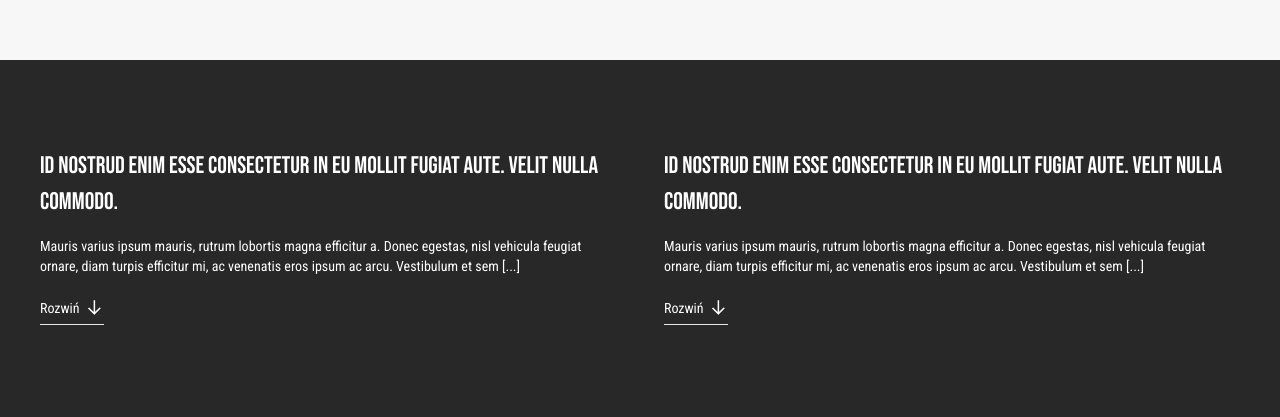
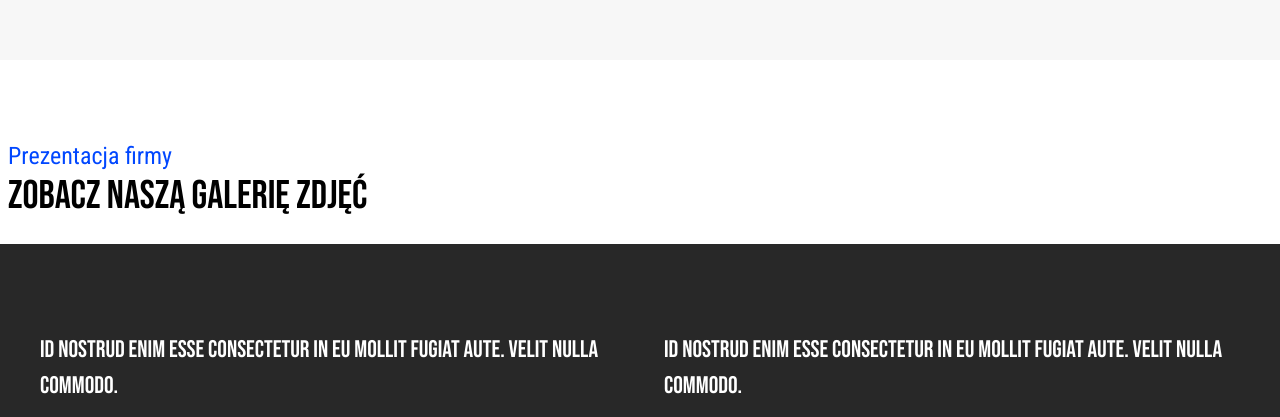
Before and after one commit to SD91PL/CarsSpot, a React (Vite) app: page / in a window 1280 px wide. Shown: the part 740-1157 px from the top of the page. Built offline with nearby package versions, Linux system fonts and the light colour scheme.

Commit message:
made Headers component

```diff
--- a/src/App.jsx
+++ b/src/App.jsx
@@ -9,8 +9,9 @@ function App() {
   return (
     <div className="roboto-condensed">
       <main className="bg-[#f7f7f7] min-h-screen min-w-screen">
+
       </main>
-
+      <Gallery />
       <Seo/>
       <Footer/>
     </div>
--- a/src/components/Gallery.jsx
+++ b/src/components/Gallery.jsx
@@ -1,7 +1,15 @@
+import Headers from './Headers.jsx'
+
 export default function Gallery() {
 	return (
-		<div className='container'>
+		<>
+			<Headers
+				top='Prezentacja firmy'
+				cta='Zobacz naszą galerię zdjęć'
+			/>
+			<div className='container xl:max-w-[1264px]'>
 
-		</div>
+			</div>
+		</>
 	)
 }
--- a/src/components/Headers.jsx
+++ b/src/components/Headers.jsx
@@ -1,7 +1,8 @@
-export default function Headers() {
+export default function Headers({ top, cta }) {
 	return (
-		<div className='container'>
-
+		<div className='container xl:max-w-[1264px] mt-20'>
+			<h2 className='text-2xl text-[#0147FF]'>{top}</h2>
+			<h3 className='bebas-neue text-[2.5rem] leading-[3rem] mb-6'>{cta}</h3>
 		</div>
 	)
 }
```
